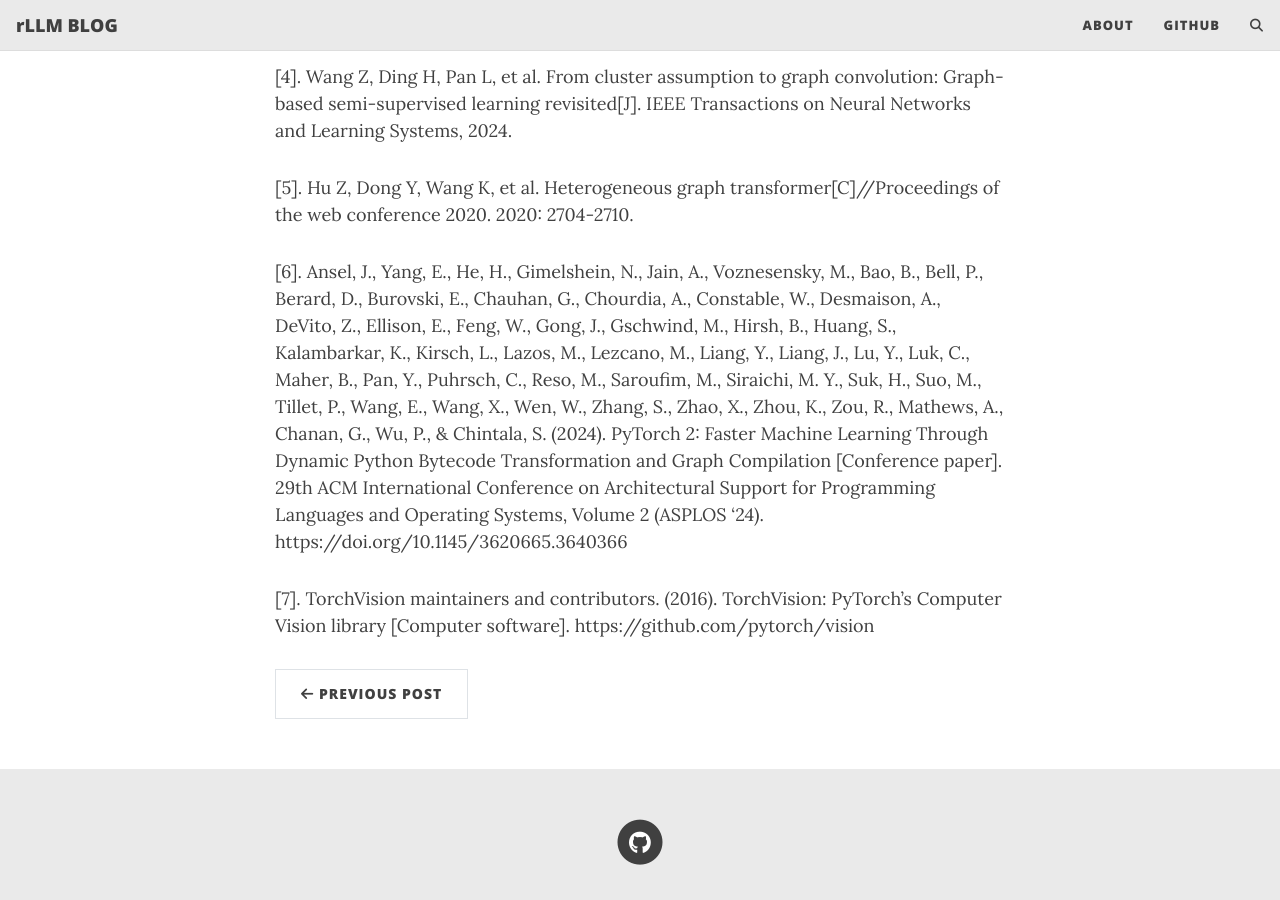
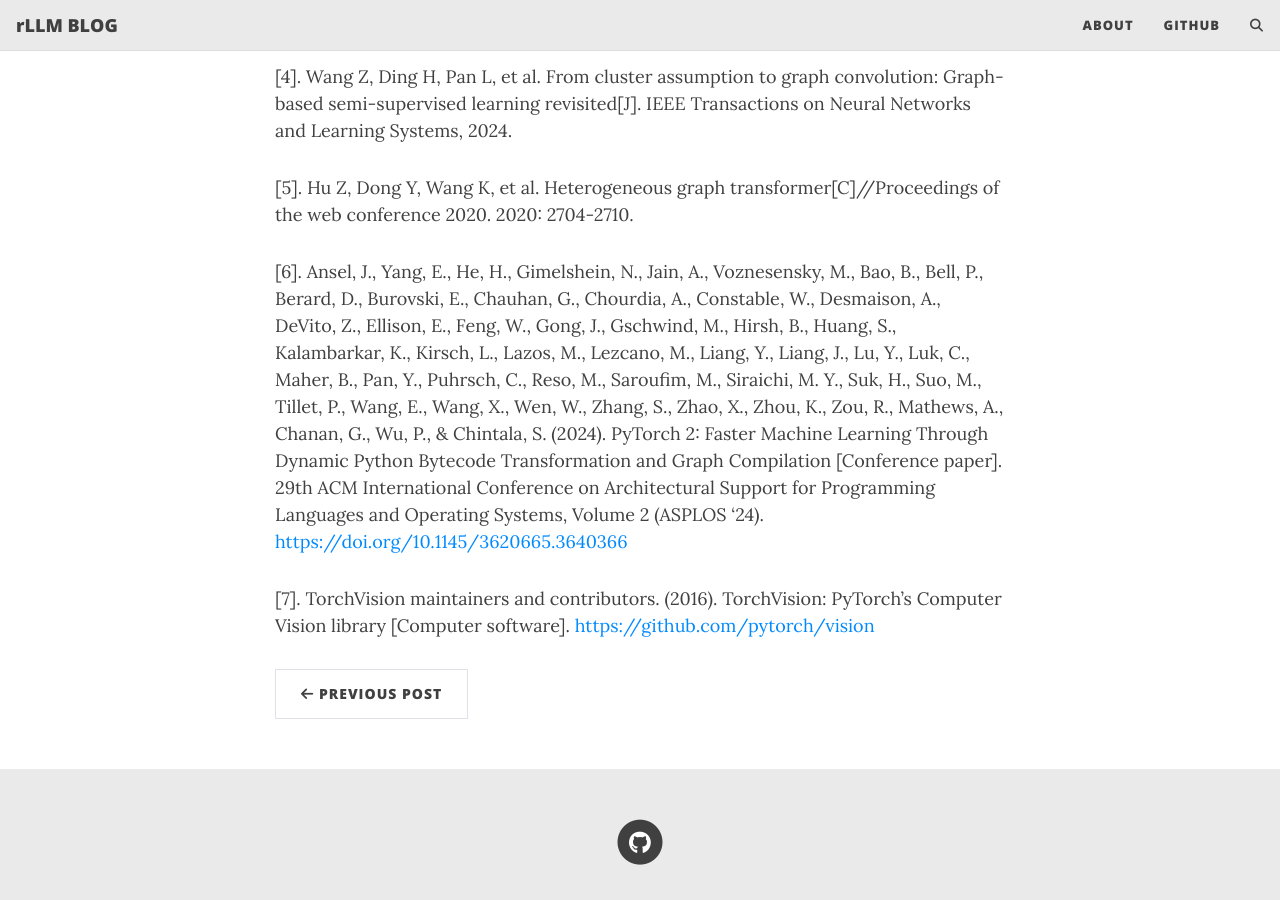
Before and after one commit to rllm-project/rllm-project.github.io, a Jekyll site: the page built from _posts/2025-01-10-rLLM-v0.1.1-Achieving-Greater-Uniformity-Between-Transform-and-Convolution.md, in a window 1280 px wide and 900 px high, scrolled down 1399 px. Built offline with Jekyll 4.4.1, drawn with Linux system fonts in a browser that asks for light colours; comment, search, counter and statistics services are not loaded; part of the change alters nothing that is shown.

```diff
--- a/_posts/2025-01-10-rLLM-v0.1.1-Achieving-Greater-Uniformity-Between-Transform-and-Convolution.md
+++ b/_posts/2025-01-10-rLLM-v0.1.1-Achieving-Greater-Uniformity-Between-Transform-and-Convolution.md
@@ -1,6 +1,6 @@
 ---
 layout: post
-title: rLLM v0.1.1: Achieving Greater Uniformity Between Transform and Convolution!
+title: rLLM v0.1.1\: Achieving Greater Uniformity Between Transform and Convolution!
 subtitle: rLLM v0.1.1 Released for Enhanced Uniformity ...
 gh-repo: rllm-team/rllm
 gh-badge: [star, fork, follow]
@@ -24,6 +24,7 @@ It has been six months since the release of rLLM v0.1. Over this period, our tea
    - TNN: **ExcelFormer**[1] [[KDD 2024](https://arxiv.org/abs/2301.02819)], **Trompt**[2] [[ICML 2023](https://arxiv.org/abs/2305.18446)], **SAINT**[3]  [[ICLR 2022](https://arxiv.org/abs/2106.01342)]
    - GNN: **OGC**[4] [[TNNLS 2024](https://arxiv.org/abs/2309.13599)], **HGT**[5] [[WWW 2020](https://arxiv.org/abs/2003.01332)]
 
+
 3. **Unified and Optimized System Parameters**:
 
    We have optimized the parameter configuration to enhance code readability and usability. Drawing inspiration from leading algorithm libraries like PyTorch[6] and torchvision[7], we have standardized the naming conventions used in rLLM. For more details, you can refer to the [documentation](https://relationllm.readthedocs.io/en/latest/).
@@ -44,6 +45,6 @@ References:
 
 [5]. Hu Z, Dong Y, Wang K, et al. Heterogeneous graph transformer[C]//Proceedings of the web conference 2020. 2020: 2704-2710.
 
-[6]. Ansel, J., Yang, E., He, H., Gimelshein, N., Jain, A., Voznesensky, M., Bao, B., Bell, P., Berard, D., Burovski, E., Chauhan, G., Chourdia, A., Constable, W., Desmaison, A., DeVito, Z., Ellison, E., Feng, W., Gong, J., Gschwind, M., Hirsh, B., Huang, S., Kalambarkar, K., Kirsch, L., Lazos, M., Lezcano, M., Liang, Y., Liang, J., Lu, Y., Luk, C., Maher, B., Pan, Y., Puhrsch, C., Reso, M., Saroufim, M., Siraichi, M. Y., Suk, H., Suo, M., Tillet, P., Wang, E., Wang, X., Wen, W., Zhang, S., Zhao, X., Zhou, K., Zou, R., Mathews, A., Chanan, G., Wu, P., & Chintala, S. (2024). PyTorch 2: Faster Machine Learning Through Dynamic Python Bytecode Transformation and Graph Compilation [Conference paper]. 29th ACM International Conference on Architectural Support for Programming Languages and Operating Systems, Volume 2 (ASPLOS '24). https://doi.org/10.1145/3620665.3640366
+[6]. Ansel, J., Yang, E., He, H., Gimelshein, N., Jain, A., Voznesensky, M., Bao, B., Bell, P., Berard, D., Burovski, E., Chauhan, G., Chourdia, A., Constable, W., Desmaison, A., DeVito, Z., Ellison, E., Feng, W., Gong, J., Gschwind, M., Hirsh, B., Huang, S., Kalambarkar, K., Kirsch, L., Lazos, M., Lezcano, M., Liang, Y., Liang, J., Lu, Y., Luk, C., Maher, B., Pan, Y., Puhrsch, C., Reso, M., Saroufim, M., Siraichi, M. Y., Suk, H., Suo, M., Tillet, P., Wang, E., Wang, X., Wen, W., Zhang, S., Zhao, X., Zhou, K., Zou, R., Mathews, A., Chanan, G., Wu, P., & Chintala, S. (2024). PyTorch 2: Faster Machine Learning Through Dynamic Python Bytecode Transformation and Graph Compilation [Conference paper]. 29th ACM International Conference on Architectural Support for Programming Languages and Operating Systems, Volume 2 (ASPLOS '24). [https://doi.org/10.1145/3620665.3640366](https://doi.org/10.1145/3620665.3640366)
 
-[7]. TorchVision maintainers and contributors. (2016). TorchVision: PyTorch's Computer Vision library [Computer software]. https://github.com/pytorch/vision
+[7]. TorchVision maintainers and contributors. (2016). TorchVision: PyTorch's Computer Vision library [Computer software]. [https://github.com/pytorch/vision](https://github.com/pytorch/vision)
```
Also changed, not shown: _posts/2024-08-31-rLLM-Project-Supported-by-Huawei-Fund-Advancing-AI-with-Tabular-Data.md (+1 -0 lines).
